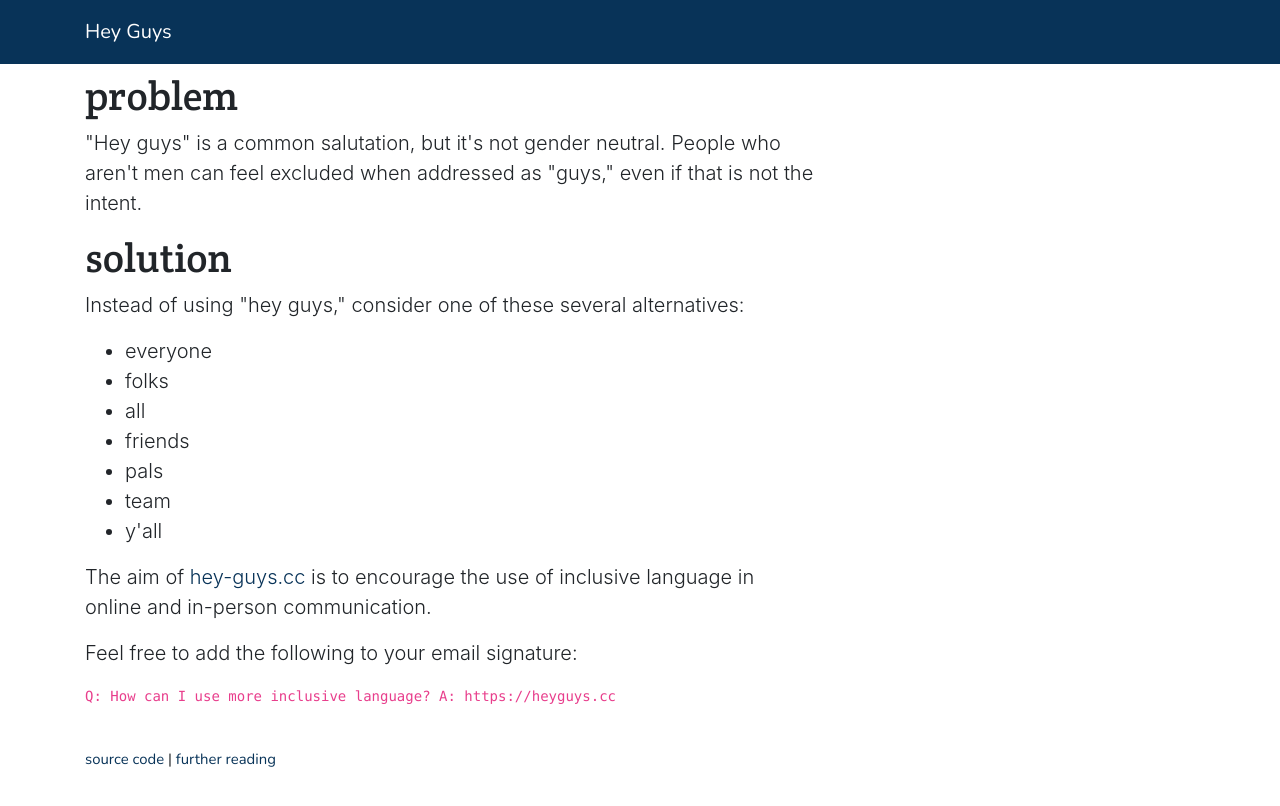
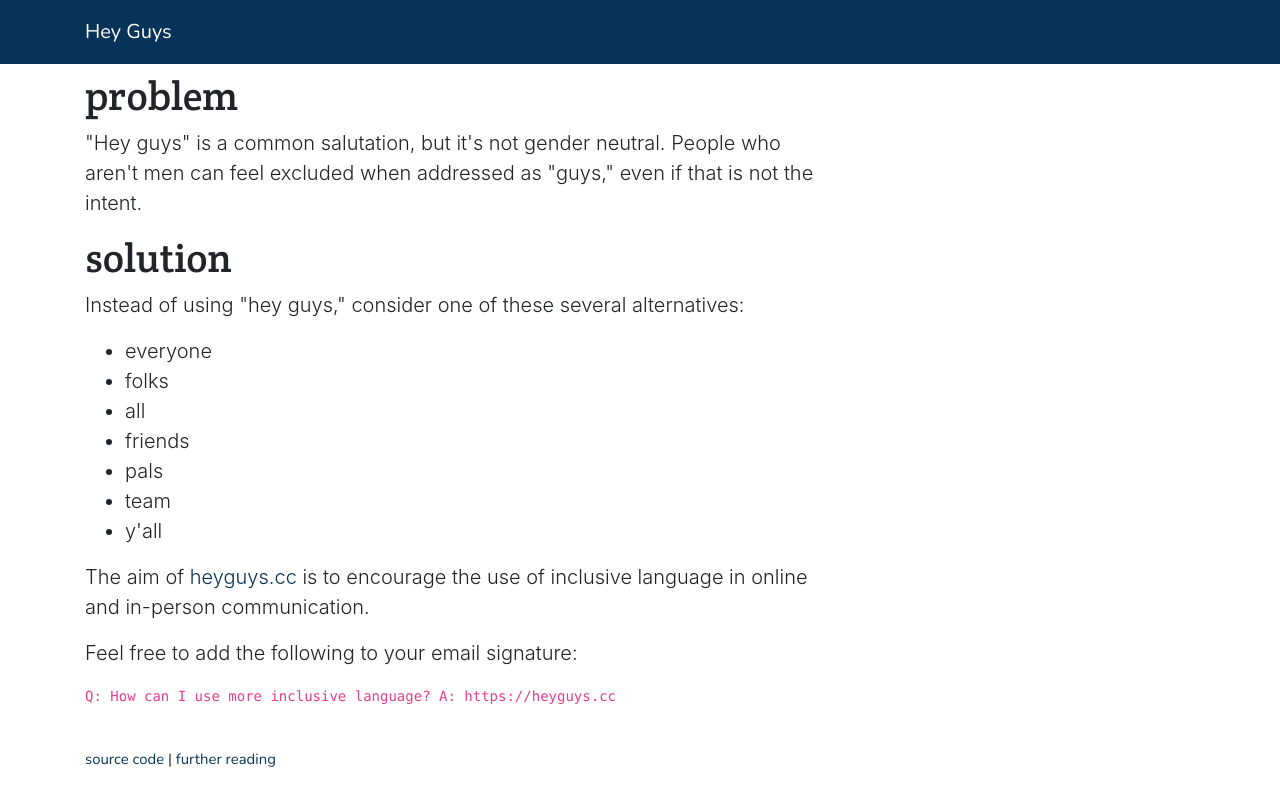
Before and after one commit to williln/heyguys.cc, a Jekyll site: the page built from index.md, in a window 1280 px wide. Shown: the top 806 px of the page. Built offline with Jekyll 4.4.1, drawn with Linux system fonts in a browser that asks for light colours; nearby versions of some CDN libraries.

Commit message:
Fix a typo
It seems to me that the dash doesn't belong there, since only the domain without it works.

```diff
--- a/index.md
+++ b/index.md
@@ -19,7 +19,7 @@ image: /static/img/hello.jpg
           <li>team</li>
           <li>y'all</li>
         </ul>
-        <p class="lead">The aim of <a href="https://heyguys.cc/">hey-guys.cc</a> is to encourage the use of inclusive language in online and in-person communication.</p>
+        <p class="lead">The aim of <a href="https://heyguys.cc/">heyguys.cc</a> is to encourage the use of inclusive language in online and in-person communication.</p>
         <p class="lead">Feel free to add the following to your email signature:</p>
         <code>
           Q: How can I use more inclusive language?
```
